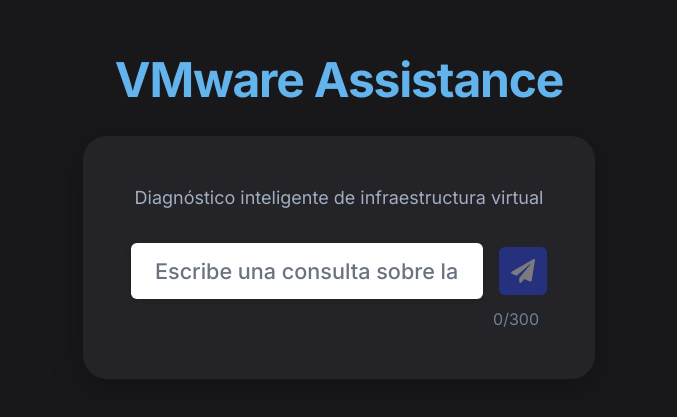
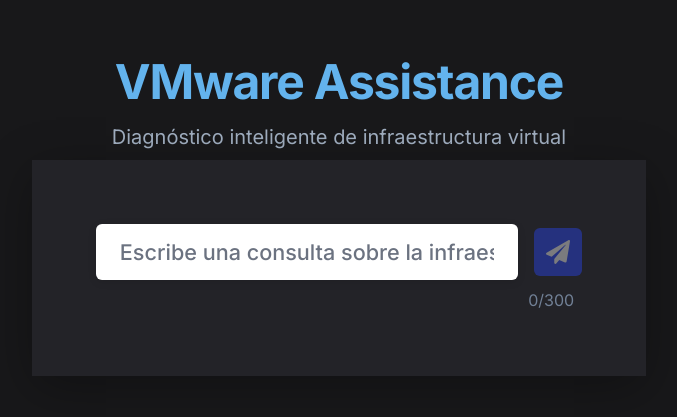
Before and after one commit to nyacho04/react-vite-test, a React (Vite) app in the folder poc_vmware_assistance/frontend/: page / in a window 1280 px wide. Shown: the part 215-632 px from the top of the page, without its empty margins (301-978 px from the left). Built offline with nearby package versions, Linux system fonts and the light colour scheme.

Commit message:
commit message

```diff
--- a/poc_vmware_assistance/frontend/src/App.jsx
+++ b/poc_vmware_assistance/frontend/src/App.jsx
@@ -95,10 +95,13 @@
 
   return (
     <Box minH="100vh" minW="100vw" bg="#18181A" display="flex" flexDirection="column" alignItems="center" justifyContent="center" position="relative">
-      <Box mt={16} mb={8} textAlign="center">
+      <Box mt={16} mb={2} textAlign="center">
         <Heading size="2xl" color="blue.300" letterSpacing="tight">
           VMware Assistance
         </Heading>
+        <Text color="gray.400" fontSize="xl" mt={4}>
+          Diagnóstico inteligente de infraestructura virtual
+        </Text>
       </Box>
       <AnimatePresence>
         {chatOpen && (
@@ -107,8 +110,8 @@
             initial={{ opacity: 0, y: -20 }}
             animate={{ opacity: 1, y: 0 }}
             exit={{ opacity: 0, y: -20 }}
-            transition={{ duration: 0.5 }}
-            style={{ position: 'absolute', top: 48, right: 64, zIndex: 10 }}
+            transition={{ duration: 0.5, ease: 'easeInOut' }}
+            style={{ position: 'absolute', top: 64, right: 96, zIndex: 10 }}
           >
             <IconButton
               icon={<FaRedo />}
@@ -132,29 +135,26 @@
           {!chatOpen && (
             <motion.div
               key="intro-block"
-              initial={{ opacity: 0, y: 40, scale: 0.95 }}
+              initial={{ opacity: 0, y: 80, scale: 0.98 }}
               animate={{ opacity: 1, y: 0, scale: 1 }}
-              exit={{ opacity: 0, y: -40, scale: 0.95 }}
-              transition={{ duration: 0.7 }}
+              exit={{ opacity: 0, y: 80, scale: 0.98 }}
+              transition={{ duration: 1, ease: 'easeInOut' }}
               style={{ width: '100%' }}
             >
               <Box
-                w={{ base: '100%', sm: '80%', md: '40%' }}
+                w={{ base: '100%', sm: '80%', md: '48%' }}
                 mx="auto"
                 bg="#232328"
-                borderRadius="3xl"
-                boxShadow="0 8px 32px 0 rgba(0,0,0,0.25)"
-                p={12}
+                borderRadius="4xl"
+                boxShadow="0 12px 48px 0 rgba(0,0,0,0.30)"
+                p={16}
                 textAlign="center"
                 display="flex"
                 flexDirection="column"
                 alignItems="center"
                 justifyContent="center"
-                minH="180px"
+                minH="200px"
               >
-                <Text color="gray.400" fontSize="lg" mb={8}>
-                  Diagnóstico inteligente de infraestructura virtual
-                </Text>
                 <ChatInput onSendMessage={handleSendMessage} isLoading={isLoading} placeholder="Escribe una consulta sobre la infraestructura VMware." showCounter={true} modernStyle={true} />
               </Box>
             </motion.div>
@@ -164,31 +164,29 @@
           {chatOpen && (
             <motion.div
               key="chat-block"
-              initial={{ opacity: 0, y: 80, scale: 0.95 }}
+              initial={{ opacity: 0, y: 80, scale: 0.98 }}
               animate={{ opacity: 1, y: 0, scale: 1 }}
-              exit={{ opacity: 0, y: 80, scale: 0.95 }}
-              transition={{ duration: 0.7 }}
+              exit={{ opacity: 0, y: 80, scale: 0.98 }}
+              transition={{ duration: 1, ease: 'easeInOut' }}
               style={{ width: '100%' }}
             >
               <Flex w="100%" justify="center">
                 <Box
-                  w={{ base: '100%', sm: '80%', md: '60%' }}
+                  w={{ base: '100%', sm: '80%', md: '48%' }}
                   bg="#232328"
-                  borderRadius="3xl"
-                  boxShadow="0 8px 32px 0 rgba(0,0,0,0.25)"
+                  borderRadius="4xl"
+                  boxShadow="0 12px 48px 0 rgba(0,0,0,0.30)"
                   overflow="hidden"
                   display="flex"
                   flexDirection="column"
-                  minH="500px"
+                  minH="600px"
                   maxH="80vh"
                   position="relative"
                 >
-                  <Flex w="full" direction="column" align="center" p={8} borderBottom="1px solid #222">
-                  </Flex>
                   <Box
                     flex={1}
                     overflowY="auto"
-                    p={4}
+                    p={8}
                     css={{
                       '&::-webkit-scrollbar': {
                         width: '4px',
@@ -218,7 +216,7 @@
                       <div ref={messagesEndRef} />
                     </VStack>
                   </Box>
-                  <Box p={4} bg="#232328">
+                  <Box p={6} bg="#232328">
                     <ChatInput onSendMessage={handleSendMessage} isLoading={isLoading} />
                   </Box>
                 </Box>
```
